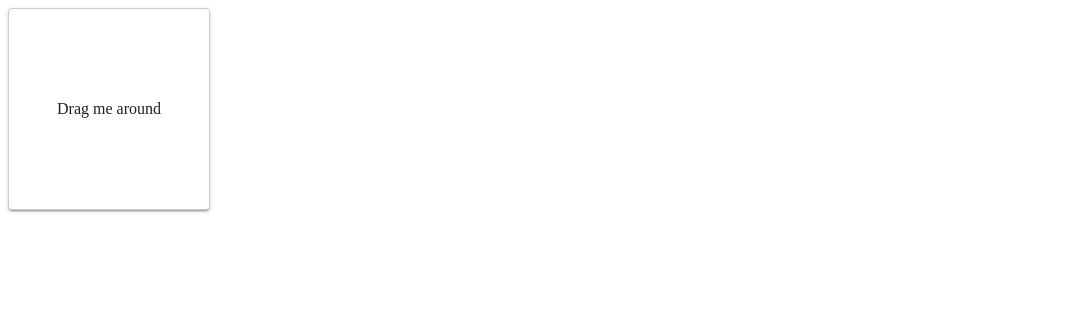
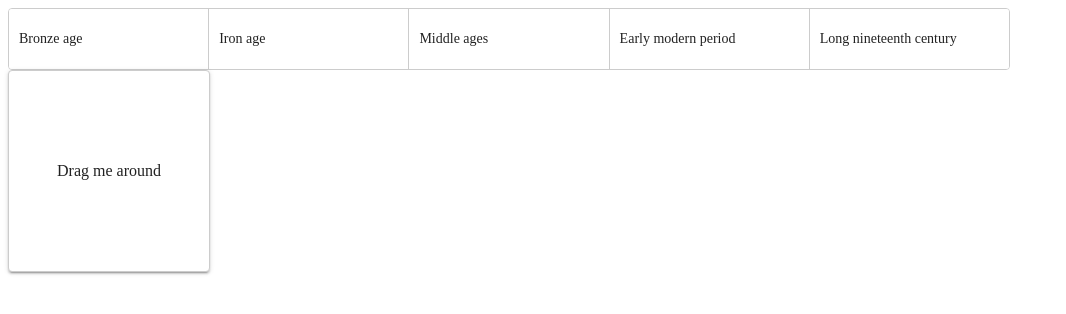
Before and after one commit to esilva2902/angular-material-cdk-drag-n-drop, an Angular app: page / in a window 1280 px wide. Shown: the top 314 px of the page, without its empty margins (0-1066 px from the left). Built offline with nearby package versions, Linux system fonts and the light colour scheme.

Commit message:
v0.0.3 - Horizontal sorting.

```diff
--- a/package.json
+++ b/package.json
@@ -1,6 +1,6 @@
 {
   "name": "cdk-drag-n-drop",
-  "version": "0.0.2",
+  "version": "0.0.3",
   "scripts": {
     "ng": "ng",
     "start": "ng serve",
--- a/src/app/app.component.html
+++ b/src/app/app.component.html
@@ -1 +1,2 @@
+<horizontal-sorting></horizontal-sorting>
 <basic-dragging></basic-dragging>
--- a/src/app/app.module.ts
+++ b/src/app/app.module.ts
@@ -6,11 +6,13 @@ import { DragDropModule } from '@angular/cdk/drag-drop';
 
 import { AppComponent } from './app.component';
 import { BasicDraggingComponent } from './basic-dragging/basic-dragging.component';
+import { HorizontalSortingComponent } from './horizontal-sorting/horizontal-sorting.component';
 
 @NgModule({
   declarations: [
     AppComponent,
-    BasicDraggingComponent
+    BasicDraggingComponent,
+    HorizontalSortingComponent
   ],
   imports: [
     BrowserModule,
--- /dev/null
+++ b/src/app/horizontal-sorting/horizontal-sorting.component.html
@@ -0,0 +1,3 @@
+<div cdkDropList cdkDropListOrientation="horizontal" class="example-list" (cdkDropListDropped)="drop($event)">
+  <div class="example-box" *ngFor="let timePeriod of timePeriods" cdkDrag [cdkDragData]="timePeriod">{{timePeriod.label}}</div>
+</div>
--- /dev/null
+++ b/src/app/horizontal-sorting/horizontal-sorting.component.scss
@@ -0,0 +1,51 @@
+.example-list {
+  width: 1000px;
+  max-width: 100%;
+  border: solid 1px #ccc;
+  min-height: 60px;
+  display: flex;
+  flex-direction: row;
+  background: white;
+  border-radius: 4px;
+  overflow: hidden;
+
+  &.cdk-drop-list-dragging .example-box:not(.cdk-drag-placeholder) {
+    transition: transform 250ms cubic-bezier(0, 0, 0.2, 1);
+  }
+}
+
+.example-box {
+  padding: 20px 10px;
+  border-right: solid 1px #ccc;
+  color: rgba(0, 0, 0, 0.87);
+  display: flex;
+  flex-direction: row;
+  align-items: center;
+  justify-content: space-between;
+  box-sizing: border-box;
+  cursor: move;
+  background: white;
+  font-size: 14px;
+  flex-grow: 1;
+  flex-basis: 0;
+
+  &:last-child {
+    border: none;
+  }
+}
+
+.cdk-drag-preview {
+  box-sizing: border-box;
+  border-radius: 4px;
+  box-shadow: 0 5px 5px -3px rgba(0, 0, 0, 0.2),
+              0 8px 10px 1px rgba(0, 0, 0, 0.14),
+              0 3px 14px 2px rgba(0, 0, 0, 0.12);
+}
+
+.cdk-drag-placeholder {
+  opacity: 0;
+}
+
+.cdk-drag-animating {
+  transition: transform 250ms cubic-bezier(0, 0, 0.2, 1);
+}
--- /dev/null
+++ b/src/app/horizontal-sorting/horizontal-sorting.component.ts
@@ -0,0 +1,28 @@
+import { Component, OnInit } from '@angular/core';
+import { CdkDragDrop, moveItemInArray } from '@angular/cdk/drag-drop';
+
+@Component({
+  selector: 'horizontal-sorting',
+  templateUrl: './horizontal-sorting.component.html',
+  styleUrls: ['./horizontal-sorting.component.scss']
+})
+export class HorizontalSortingComponent implements OnInit {
+
+  timePeriods = [
+    { id: 1, label: 'Bronze age' },
+    { id: 2, label: 'Iron age' },
+    { id: 3, label: 'Middle ages' },
+    { id: 4, label: 'Early modern period' },
+    { id: 5, label: 'Long nineteenth century' }
+  ];
+
+  constructor() { }
+
+  ngOnInit() {
+  }
+
+  drop(event: CdkDragDrop<string[]>) {
+    console.log(`event.item: `, event.item);
+    moveItemInArray(this.timePeriods, event.previousIndex, event.currentIndex);
+  }
+}
```
Also changed, not shown: 1 other file (tests, documents, lock files or other folders).
